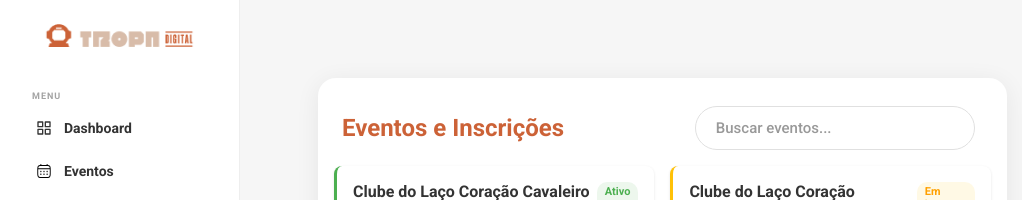
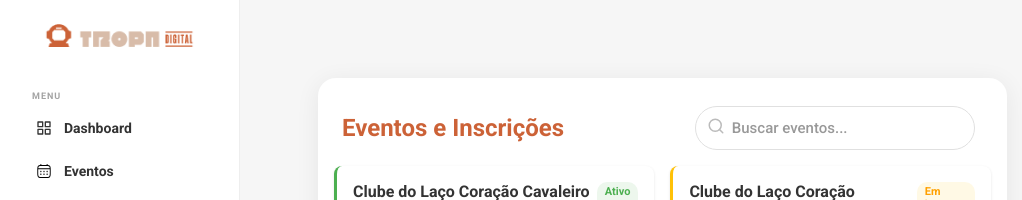
Before and after one commit to JPedroValarini/app-tropa, a React (Vite) app: page /dashboard/inscricoes in a window 1280 px wide. Shown: the top 200 px of the page, without its empty margins (0-1022 px from the left). Built offline with nearby package versions, Linux system fonts and the light colour scheme; data requests are answered from the project's data file.

Commit message:
add some adjusts to inscricoes

```diff
--- a/src/pages/dashboard/Equipes.tsx
+++ b/src/pages/dashboard/Equipes.tsx
@@ -343,4 +343,4 @@ export default function Equipes() {
       </ContentWrapper>
     </Container>
   );
-}
+};
--- a/src/pages/dashboard/Inscricoes.tsx
+++ b/src/pages/dashboard/Inscricoes.tsx
@@ -125,6 +125,7 @@ export default function Inscricoes() {
           <Header>
             <Title>Eventos e Inscrições</Title>
             <Actions>
+              <div style={{ position: "relative" }}>
                 <SearchInput
                   placeholder="Buscar eventos..."
                   value={searchTerm}
@@ -132,7 +133,35 @@ export default function Inscricoes() {
                     setSearchTerm(e.target.value);
                     setPage(1);
                   }}
+                  style={{
+                    paddingLeft: "36px",
+                  }}
                 />
+                <span
+                  style={{
+                    position: "absolute",
+                    left: 12,
+                    top: "50%",
+                    transform: "translateY(-50%)",
+                    color: "#bbb",
+                    pointerEvents: "none",
+                  }}
+                >
+                  <svg
+                    width="18"
+                    height="18"
+                    fill="none"
+                    stroke="#bbb"
+                    strokeWidth="2"
+                    strokeLinecap="round"
+                    strokeLinejoin="round"
+                    viewBox="0 0 24 24"
+                  >
+                    <circle cx="11" cy="11" r="8" />
+                    <line x1="21" y1="21" x2="16.65" y2="16.65" />
+                  </svg>
+                </span>
+              </div>
             </Actions>
           </Header>
 
```
Lines whose indentation alone changed are shown as unchanged.
